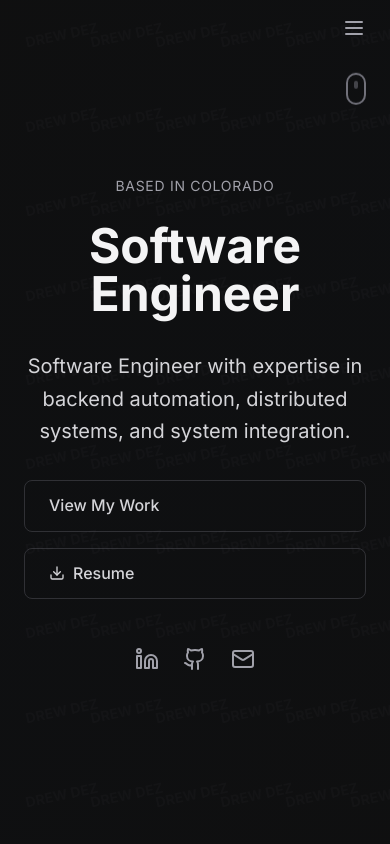
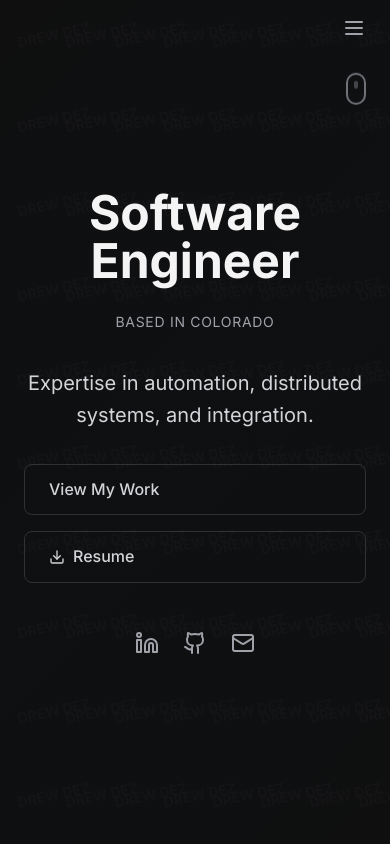
Before and after one commit to drewdezco/2025_updated_portfolio, a React (Vite) app: page / in a window 390 px wide. Shown: the top 844 px of the page. Built offline with nearby package versions, Linux system fonts and the light colour scheme.

Commit message:
Improve background pattern coverage for all screen sizes - tablet and mobile density enhanced

```diff
--- a/src/components/Hero.tsx
+++ b/src/components/Hero.tsx
@@ -1,7 +1,17 @@
-import React from 'react'
+import React, { useEffect, useState } from 'react'
 import { Github, Linkedin, Mail, Download } from 'lucide-react'
 
 const Hero: React.FC = () => {
+  const [isLoaded, setIsLoaded] = useState(false)
+
+  useEffect(() => {
+    // Trigger animations after component mounts
+    const timer = setTimeout(() => {
+      setIsLoaded(true)
+    }, 100)
+    return () => clearTimeout(timer)
+  }, [])
+
   const downloadResume = () => {
     const link = document.createElement('a')
     link.href = '/andrew_hernandez_swe_resume.pdf'
@@ -30,9 +40,9 @@ const Hero: React.FC = () => {
         <div className="absolute inset-0 opacity-10">
           {/* Desktop pattern - full density (1024px+) */}
           <div className="hidden lg:block">
-            {Array.from({ length: 224 }).map((_, i) => {
-              const cols = 16;
-              const rows = 14;
+            {Array.from({ length: 320 }).map((_, i) => {
+              const cols = 20;
+              const rows = 16;
               const col = i % cols;
               const row = Math.floor(i / cols);
               return (
@@ -40,8 +50,8 @@ const Hero: React.FC = () => {
                   key={i}
                   className="absolute text-lg font-bold text-gray-700 select-none whitespace-nowrap transform -rotate-12"
                   style={{
-                    left: `${(col * (100 / cols)) + (100 / cols / 2) - 5}%`,
-                    top: `${(row * (100 / rows)) + (100 / rows / 2) - 5}%`,
+                    left: `${(col * (100 / cols)) + (100 / cols / 2) - 3}%`,
+                    top: `${(row * (100 / rows)) + (100 / rows / 2) - 3}%`,
                   }}
                 >
                   DREW DEZ
@@ -52,9 +62,9 @@ const Hero: React.FC = () => {
 
           {/* Tablet pattern - medium density (640px-1023px) */}
           <div className="hidden sm:block lg:hidden">
-            {Array.from({ length: 112 }).map((_, i) => {
-              const cols = 12;
-              const rows = 10;
+            {Array.from({ length: 180 }).map((_, i) => {
+              const cols = 15;
+              const rows = 12;
               const col = i % cols;
               const row = Math.floor(i / cols);
               return (
@@ -74,8 +84,8 @@ const Hero: React.FC = () => {
 
           {/* Mobile pattern - improved density (0-639px) */}
           <div className="block sm:hidden">
-            {Array.from({ length: 60 }).map((_, i) => {
-              const cols = 6;
+            {Array.from({ length: 80 }).map((_, i) => {
+              const cols = 8;
               const rows = 10;
               const col = i % cols;
               const row = Math.floor(i / cols);
@@ -98,26 +108,33 @@ const Hero: React.FC = () => {
 
       <div className="container-max section-padding py-20 relative z-10">
         <div className="max-w-4xl">
-          <div className="animate-fade-in-up">
-            {/* Location */}
-            <div className="text-center mb-6">
+          {/* Main Role Heading - First to fade in */}
+          <h1 className={`text-5xl sm:text-6xl lg:text-7xl font-bold mb-6 text-center transition-all duration-1000 ease-out ${
+            isLoaded ? 'opacity-100 translate-y-0' : 'opacity-0 translate-y-8'
+          }`}>
+            Software Engineer
+          </h1>
+
+          {/* Location - Second to fade in */}
+          <div className={`text-center mb-8 transition-all duration-1000 ease-out ${
+            isLoaded ? 'opacity-100 translate-y-0' : 'opacity-0 translate-y-8'
+          }`} style={{ transitionDelay: '300ms' }}>
             <span className="text-gray-400 text-sm uppercase tracking-wider">Based in Colorado</span>
           </div>
 
-            {/* Main Role Heading */}
-            <h1 className="text-5xl sm:text-6xl lg:text-7xl font-bold mb-8 text-center">
-              Software Engineer
-            </h1>
-
-            {/* Description */}
-            <div className="text-xl sm:text-2xl text-gray-300 mb-8 max-w-3xl leading-relaxed text-center mx-auto">
+          {/* Description - Third to fade in */}
+          <div className={`text-xl sm:text-2xl text-gray-300 mb-8 max-w-3xl leading-relaxed text-center mx-auto transition-all duration-1000 ease-out ${
+            isLoaded ? 'opacity-100 translate-y-0' : 'opacity-0 translate-y-8'
+          }`} style={{ transitionDelay: '600ms' }}>
             <p className="mb-4">
-              Software Engineer with expertise in backend automation, distributed systems, and system integration.
+            Expertise in automation, distributed systems, and integration.
             </p>
           </div>
 
-            {/* CTA Buttons */}
-            <div className="flex flex-col sm:flex-row gap-4 mb-12 justify-center">
+          {/* CTA Buttons - Fourth to fade in */}
+          <div className={`flex flex-col sm:flex-row gap-4 mb-12 justify-center transition-all duration-1000 ease-out ${
+            isLoaded ? 'opacity-100 translate-y-0' : 'opacity-0 translate-y-8'
+          }`} style={{ transitionDelay: '900ms' }}>
             <button
               onClick={scrollToProjects}
               className="btn-secondary"
@@ -133,8 +150,10 @@ const Hero: React.FC = () => {
             </button>
           </div>
 
-            {/* Social Links */}
-            <div className="flex items-center justify-center space-x-6">
+          {/* Social Links - Last to fade in */}
+          <div className={`flex items-center justify-center space-x-6 transition-all duration-1000 ease-out ${
+            isLoaded ? 'opacity-100 translate-y-0' : 'opacity-0 translate-y-8'
+          }`} style={{ transitionDelay: '1200ms' }}>
               <a
                 href="https://www.linkedin.com/in/drewdezco/"
                 target="_blank"
@@ -160,17 +179,20 @@ const Hero: React.FC = () => {
             </div>
         </div>
       </div>
-      </div>
 
       {/* Scroll indicator */}
-      <div className="absolute bottom-8 left-1/2 transform -translate-x-1/2 animate-bounce hidden md:block z-20">
+      <div className={`absolute bottom-8 left-1/2 transform -translate-x-1/2 animate-bounce hidden md:block z-20 transition-all duration-1000 ease-out ${
+        isLoaded ? 'opacity-100 translate-y-0' : 'opacity-0 translate-y-4'
+      }`} style={{ transitionDelay: '1500ms' }}>
         <div className="w-6 h-10 border-2 border-gray-400 rounded-full flex justify-center">
           <div className="w-1 h-3 bg-gray-400 rounded-full mt-2 animate-pulse"></div>
         </div>
       </div>
 
       {/* Mobile scroll indicator - top right */}
-      <div className="absolute top-20 right-6 animate-bounce md:hidden z-20">
+      <div className={`absolute top-20 right-6 animate-bounce md:hidden z-20 transition-all duration-1000 ease-out ${
+        isLoaded ? 'opacity-100 translate-y-0' : 'opacity-0 translate-y-4'
+      }`} style={{ transitionDelay: '1500ms' }}>
         <div className="w-5 h-8 border-2 border-gray-500 rounded-full flex justify-center">
           <div className="w-1 h-2 bg-gray-500 rounded-full mt-1.5 animate-pulse"></div>
         </div>
```
Lines whose indentation alone changed are shown as unchanged.
